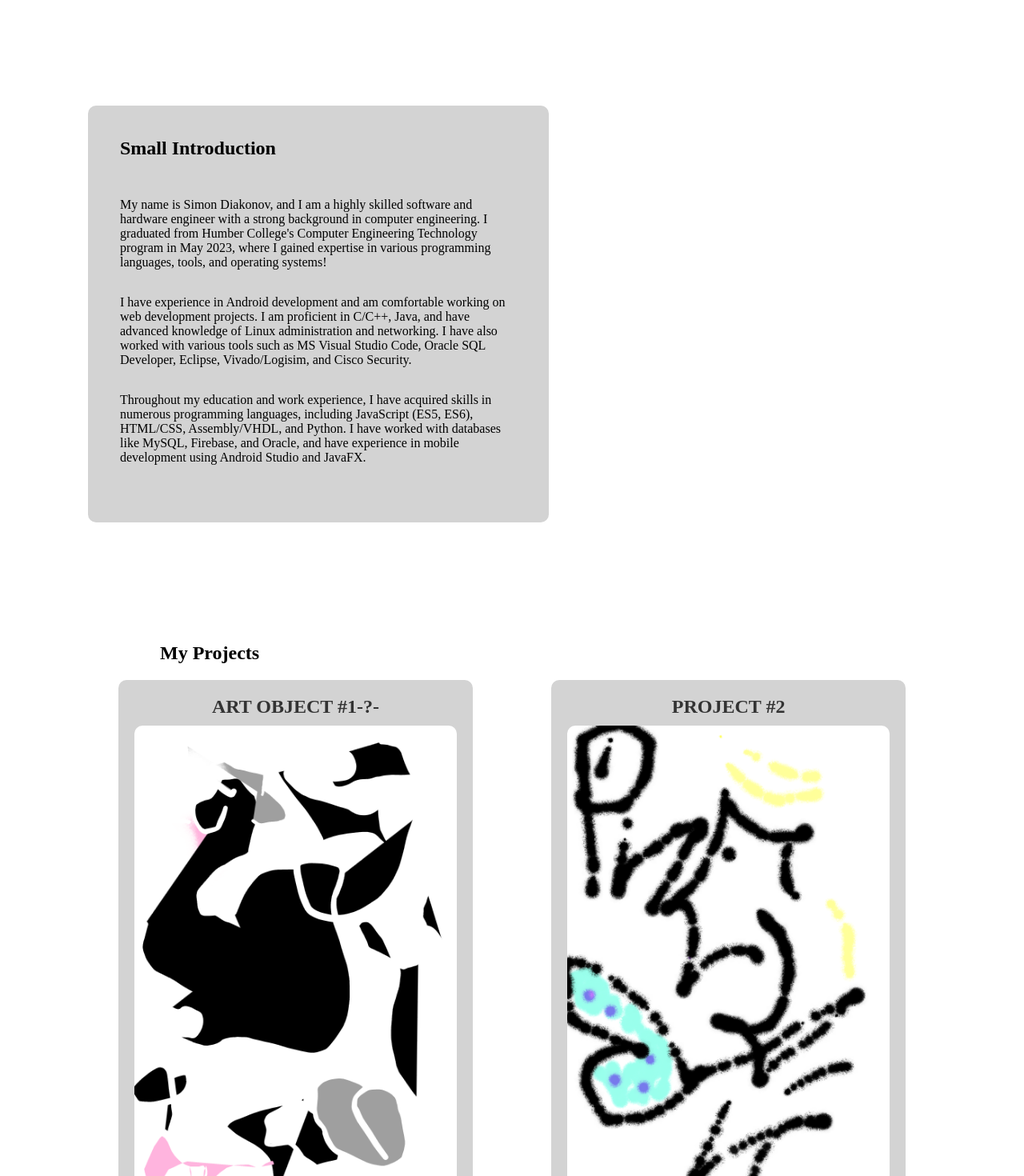
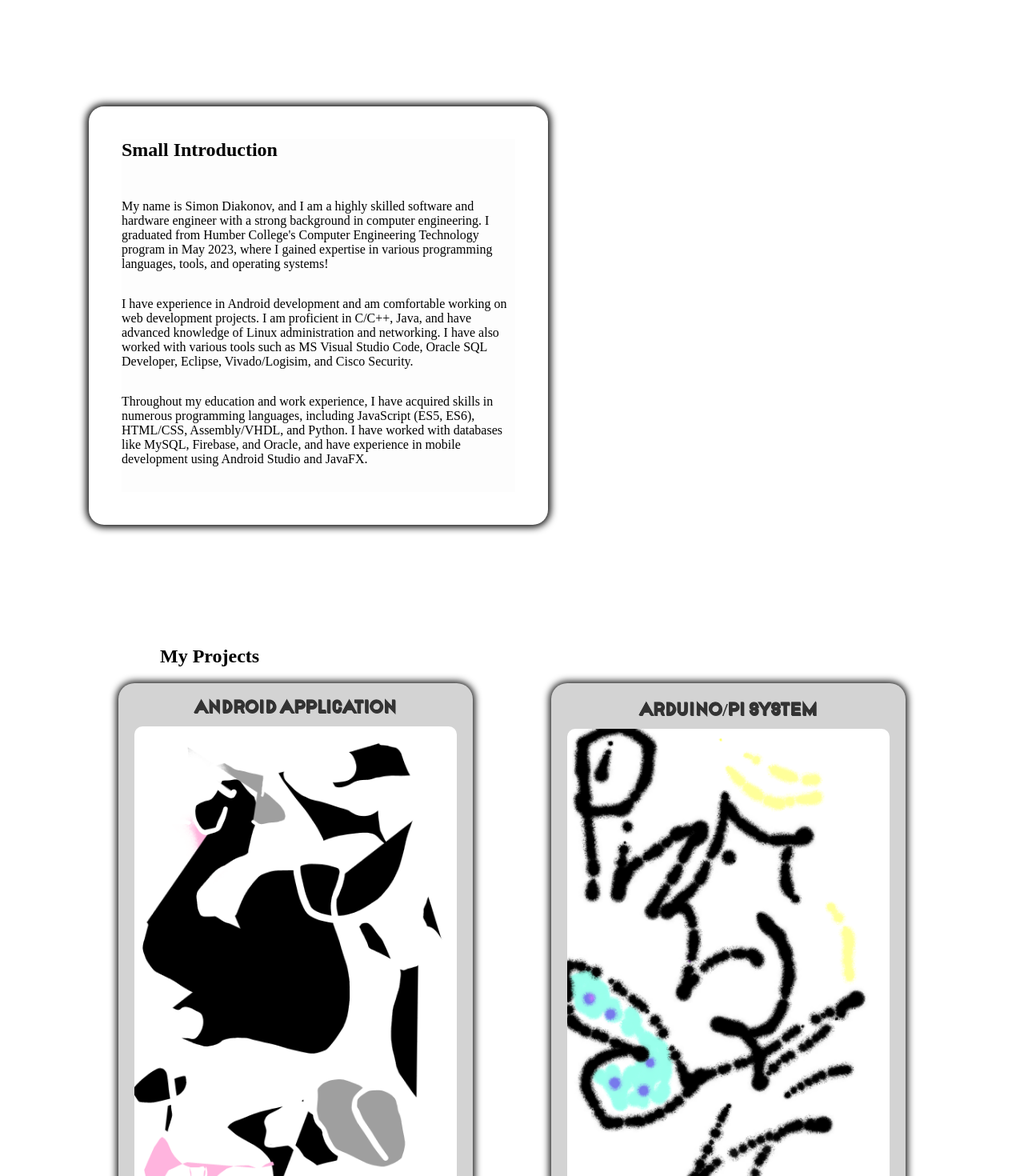
Before and after one commit to dontdoithere/MyWebsite, a React (Vite) app: page / in a window 1280 px wide. Shown: the part 560-2030 px from the top of the page at 80% size. Built offline with nearby package versions, Linux system fonts and the light colour scheme.

Commit message:
changed one font. Alos added shadows to my containers

```diff
--- a/package.json
+++ b/package.json
@@ -10,6 +10,11 @@
     "preview": "vite preview"
   },
   "dependencies": {
+    "@emotion/react": "^11.10.8",
+    "@emotion/styled": "^11.10.8",
+    "@fontsource/roboto": "^4.5.8",
+    "@mui/icons-material": "^5.11.16",
+    "@mui/material": "^5.12.2",
     "react": "^18.2.0",
     "react-dom": "^18.2.0"
   },
--- a/src/App.tsx
+++ b/src/App.tsx
@@ -1,6 +1,10 @@
 import React from 'react';
-import NameEffect from './components/NameEffect'
-import './index.css'
+import { } from '@mui/material'
+//import { MenuIcon } from '@mui/icons-material';
+//import Button from '@material-ui/core/Button';
+import NameEffect from './components/NameEffect';
+import './index.css';
+
 
 
 
@@ -36,13 +40,13 @@ const App: React.FC = () => {
       <h2 id="h-projects">My Projects</h2>
       <div className="projects-container">
         <article className="project-box">
-          <h3 id="proj-1">Art object #1-?-</h3>
+          <h3 className="project-names">Android Application</h3>
           <img src="./pictures/first.png" alt="Project 1 Image" />
           <hr className="separator-line" />
           <p>Description of Project #1 goes here. You can mention the details, technologies used, and any other relevant information.</p>
         </article>
           <article className="project-box">
-            <h3 id="proj-2">Project #2</h3>
+            <h3 className="project-names">Arduino/Pi system</h3>
             <img src="./pictures/second-picture.png" alt="Project 2 Image" />
             <hr className="separator-line" />
             <p>Description of Project #2 goes here. You can mention the details, technologies used, and any other relevant information.</p>
--- a/src/index.css
+++ b/src/index.css
@@ -5,8 +5,8 @@
  }
 
  @font-face {
-  font-family: 'Proj-1-font';
-  src: local('Conventionality'), url(/src/fonts/Conventionality.ttf) format('truetype');
+  font-family: 'Conventional';
+  src: url(/src/fonts/Conventionality.ttf) format('truetype');
 }
 
 
@@ -63,17 +63,25 @@
     margin-top: 30px;
     margin-left: 110px;
     margin-bottom: 150px;
-    background-color: lightgrey;
-    border-radius: 10px;
+    background-color: rgb(253, 253, 253);
+    border-radius: 20px;
+    border-color: black;
+    box-shadow: 0px 0px 10px 2px rgba(0,0,0,1);
+    border: 2px solid transparent;
+    background-clip: content-box;
     padding: 40px 40px 40px 40px;
     max-width: 45%;
     max-height: 6 5%;
+
   }
 
   #h-projects{
     padding-left: 200px ;
   }
 
+  .project-names{
+    font-family: 'Conventional';
+  }
 
 
   .projects-container {
@@ -89,7 +97,10 @@
     background-color: lightgrey;
     border-radius: 10px;
     padding: 20px;
-    width: 45%; /* Adjust the width to control the project box size */
+    width: 45%;
+    border-radius: 20px;
+    border-color: black;
+    box-shadow: 0px 0px 10px 2px rgba(0,0,0,1);
     justify-content: center;
     align-items: center;
   }
@@ -121,5 +132,5 @@
   }
 
   .project-box:hover .separator-line {
-    background-image: linear-gradient(to right, rgba(0, 0, 0, 0), rgba(0, 0, 0, 1), rgba(0, 0, 0, 0));
+    background-image: linear-gradient(to right, rgba(221, 3, 3, 0), rgb(250, 245, 245), rgba(12, 208, 243, 0));
   }
```
Also changed, not shown: 1 other file (tests, documents, lock files or other folders).
